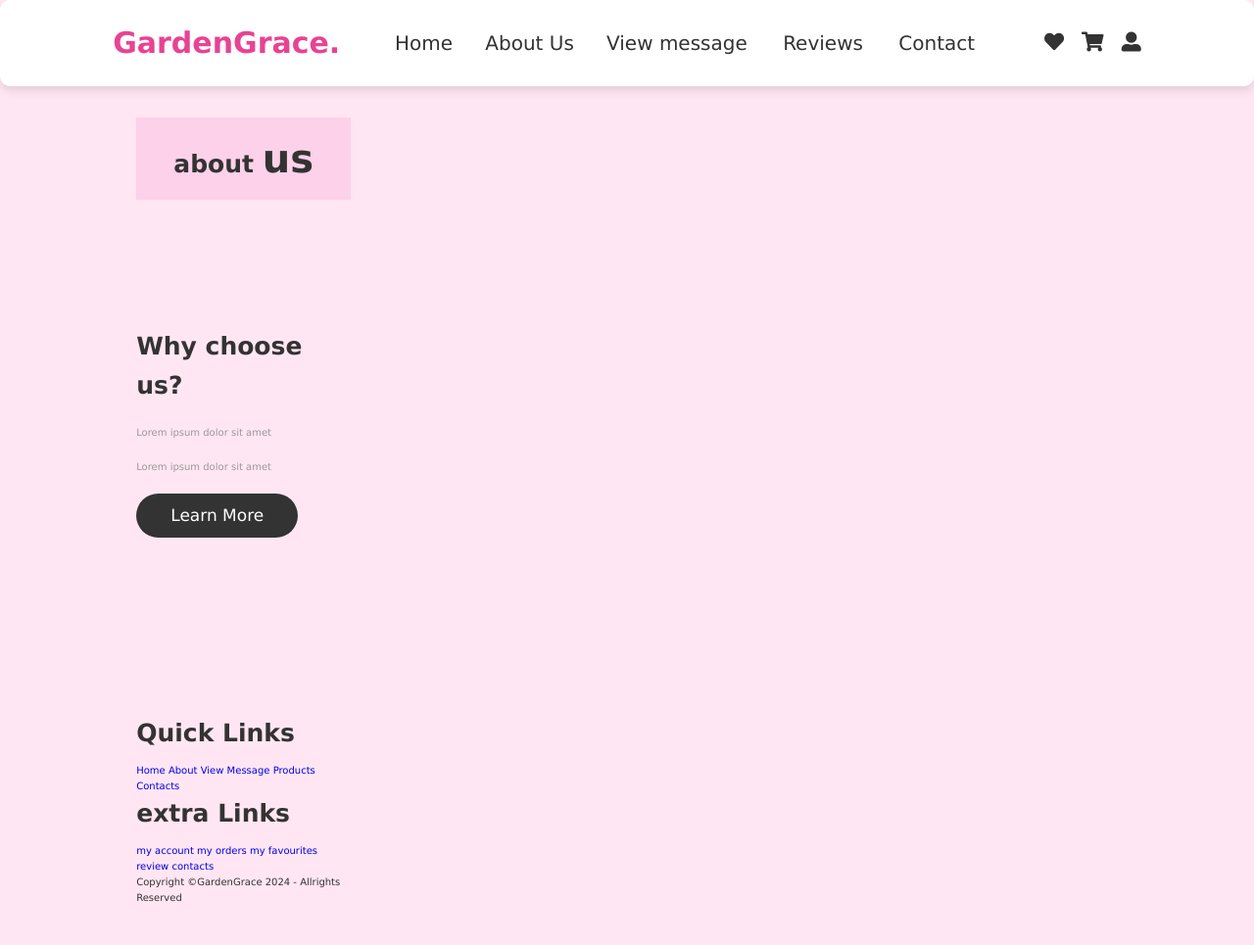
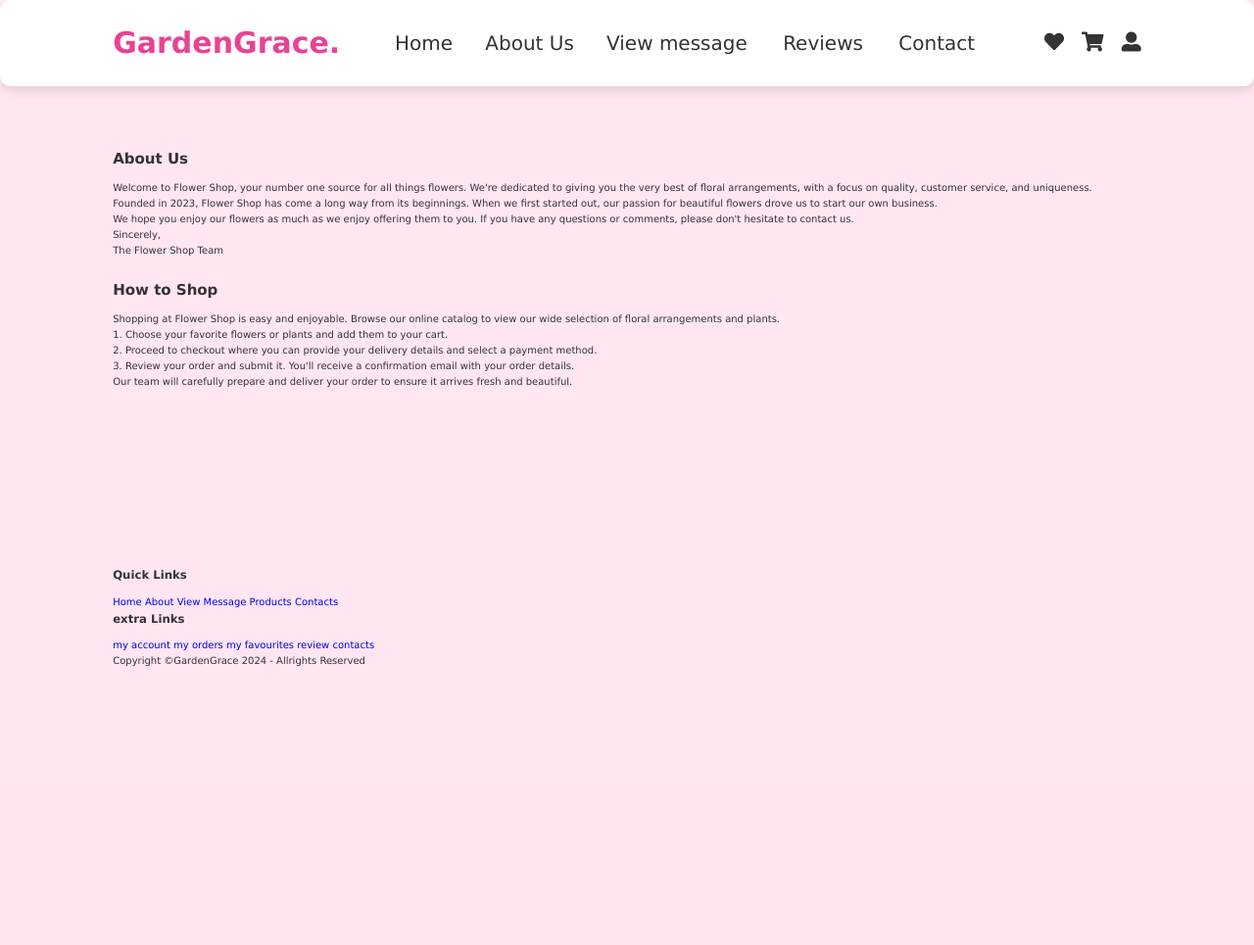
Before and after one commit to waniniRan/project2, a PHP site: page /about.php in a window 1280 px wide. Shown: the whole page at 98% size. After the commit the page ends 680 px from the top, so only its background shows below. Run offline with PHP 8.4, Linux system fonts and the light colour scheme.

Commit message:
change about

```diff
--- a/about.php
+++ b/about.php
@@ -1,31 +1,34 @@
 <?php  include_once("Templates/heading.php"); ?>
+<!--about section starts -->
+
+    <main>
+        <section class="about">
+            <div class="row">
+                <div class="column">
+                    <h2>About Us</h2>
+                    <p>Welcome to Flower Shop, your number one source for all things flowers. We're dedicated to giving you the very best of floral arrangements, with a focus on quality, customer service, and uniqueness.</p>
+                    <p>Founded in 2023, Flower Shop has come a long way from its beginnings. When we first started out, our passion for beautiful flowers drove us to start our own business.</p>
+                    <p>We hope you enjoy our flowers as much as we enjoy offering them to you. If you have any questions or comments, please don't hesitate to contact us.</p>
+                    <p>Sincerely,</p>
+                    <p>The Flower Shop Team</p>
+                </div>
+                <div class="column">
+                    <h2>How to Shop</h2>
+                    <p>Shopping at Flower Shop is easy and enjoyable. Browse our online catalog to view our wide selection of floral arrangements and plants.</p>
+                    <p>1. Choose your favorite flowers or plants and add them to your cart.</p>
+                    <p>2. Proceed to checkout where you can provide your delivery details and select a payment method.</p>
+                    <p>3. Review your order and submit it. You'll receive a confirmation email with your order details.</p>
+                    <p>Our team will carefully prepare and deliver your order to ensure it arrives fresh and beautiful.</p>
+                </div>
+            </div>
+        </section>
+    </main>
 
 
-<section class="home" id="home">
-  <div class="content">
-<!--about section starts -->
-
-<section class="about" id="about">
-
-<h1 class="headingz"> <span>about </span>us</h1>
-<!--headingz is for the about page only---->
-
-<div class="row">
-
-
-  <div class="content">
-    <h3>Why choose us?</h3>
-    <p>Lorem ipsum dolor sit amet</p>
-    <p>Lorem ipsum dolor sit amet</p>
-    <a hre="#" class="btn">Learn More</a>
-
-
-</section>
 
 <!--about section ends here-->
 <div>
+  <?php include_once ("Templates/footer.php"); ?>
 </div>
-
-  <?php include_once ("Templates/footer.php"); ?>
 </body>
 </html>
```
